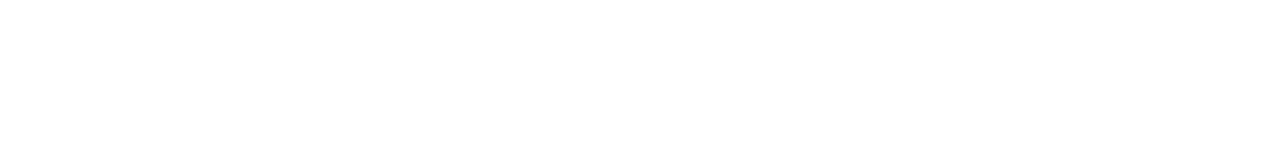
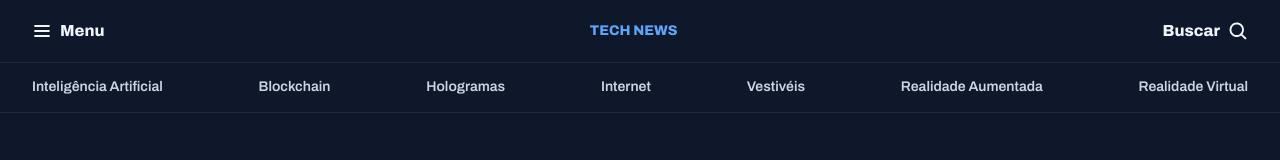
Before and after one commit to lucianop-bs/projeto-portaldenoticias-responsivo, a plain HTML site: page index.html in a window 1280 px wide. Drawn offline with Linux system fonts and the light colour scheme.

Commit message:
add header/nav projeto

```diff
--- a/index.html
+++ b/index.html
@@ -14,8 +14,33 @@
 
 </head>
 
+
 <body>
+    <header>
+        <nav>
+            <a href="#">
+                <img src="./assets/List.svg" alt="">
+                <span class="display-on">Menu</span>
+            </a>
+            <p>TECH NEWS</p>
+            <a href="#">
+                <span class="display-on">Buscar</span>
+                <img src="./assets/MagnifyingGlass.svg" alt="">
+            </a>
 
+
+        </nav>
+
+        <nav class="sub-nav">
+            <a href="#">Inteligência Artificial</a>
+            <a href="#">Blockchain</a>
+            <a href="#">Hologramas</a>
+            <a href="#">Internet</a>
+            <a href="#">Vestivéis</a>
+            <a href="#">Realidade Aumentada</a>
+            <a href="#">Realidade Virtual</a>
+        </nav>
+    </header>
 </body>
 
 </html>
--- a/styles/global.css
+++ b/styles/global.css
@@ -21,3 +21,15 @@
   --text-color-primary: #f1f5f9;
   --text-color-secondary: #cbd5e1;
 }
+
+body {
+  background-color: var(--bg-color);
+}
+
+a {
+  text-decoration: none;
+}
+
+img {
+  width: 100%;
+}
--- /dev/null
+++ b/styles/header.css
@@ -0,0 +1,63 @@
+header {
+  & nav {
+    display: flex;
+    align-items: center;
+    justify-content: space-between;
+    padding: 1rem 1rem;
+  }
+  & p {
+    font: var(--heading1);
+    font-size: 0.875rem;
+    color: var(--brand-color-light);
+  }
+
+  & a {
+    display: flex;
+    align-items: center;
+    text-align: center;
+    gap: 0.5rem;
+    font: var(--heading2);
+    color: var(--text-color-primary);
+  }
+}
+
+.sub-nav {
+  width: 100%;
+  overflow-x: auto;
+  white-space: nowrap;
+  display: flex;
+  gap: 2rem;
+  border-top: 1px solid var(--stroke-color);
+  border-bottom: 1px solid var(--stroke-color);
+  padding: 0.875rem 1rem;
+
+  & a {
+    font: var(--span);
+    color: var(--text-color-secondary);
+
+    &:hover {
+      color: var(--brand-color-light);
+    }
+  }
+}
+.sub-nav::-webkit-scrollbar {
+  display: none;
+}
+.display-on {
+  display: none;
+}
+
+@media (width >= 80em) {
+  .display-on {
+    display: initial;
+  }
+
+  header {
+    & nav {
+      padding: 1.25rem 2rem;
+    }
+    .sub-nav {
+      padding: 0.875rem 2rem;
+    }
+  }
+}
--- a/styles/index.css
+++ b/styles/index.css
@@ -1 +1,3 @@
 @import url(./global.css);
+@import url(./header.css);
+@import url(./utility.css);
```
Also changed, not shown: styles/utility.css (added).
